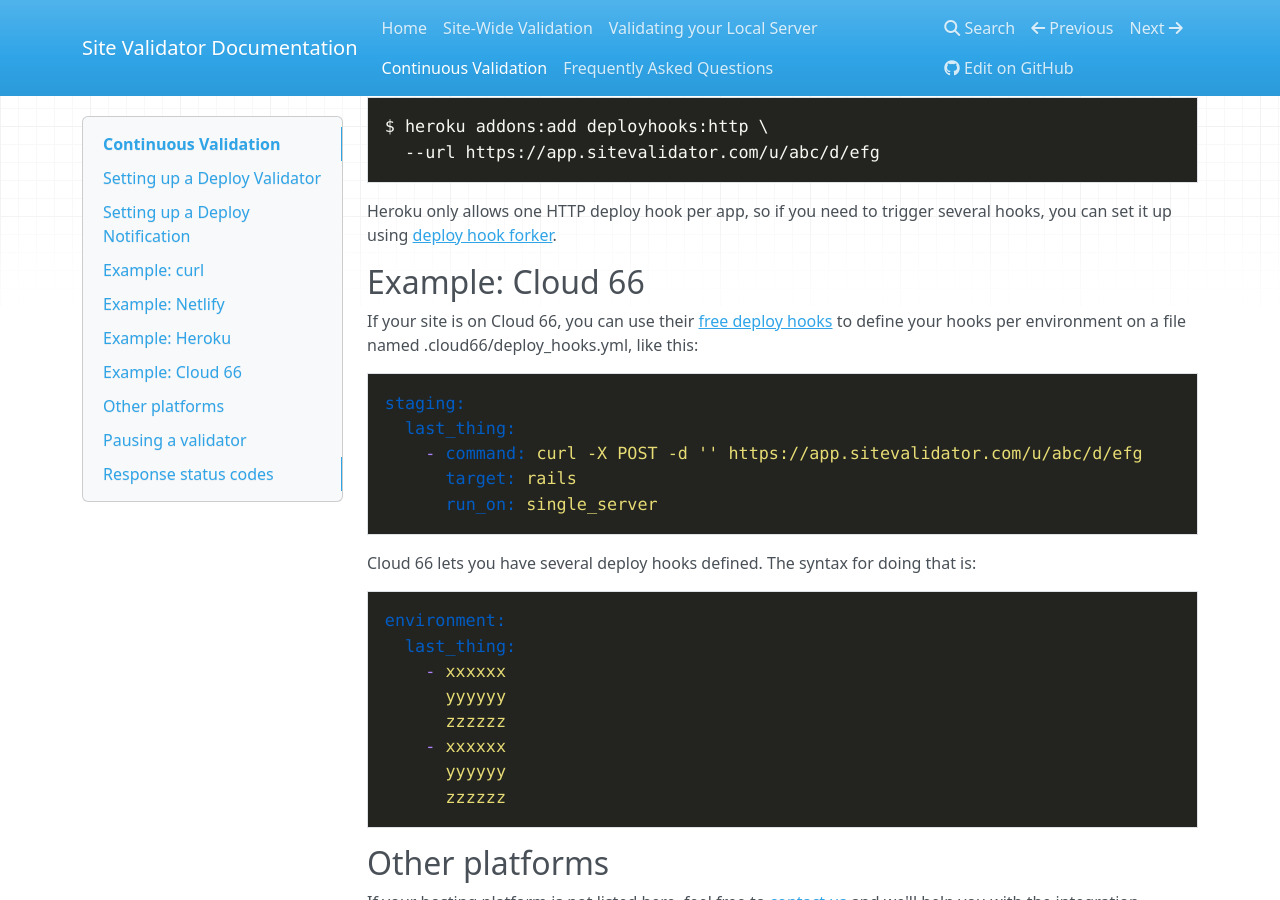
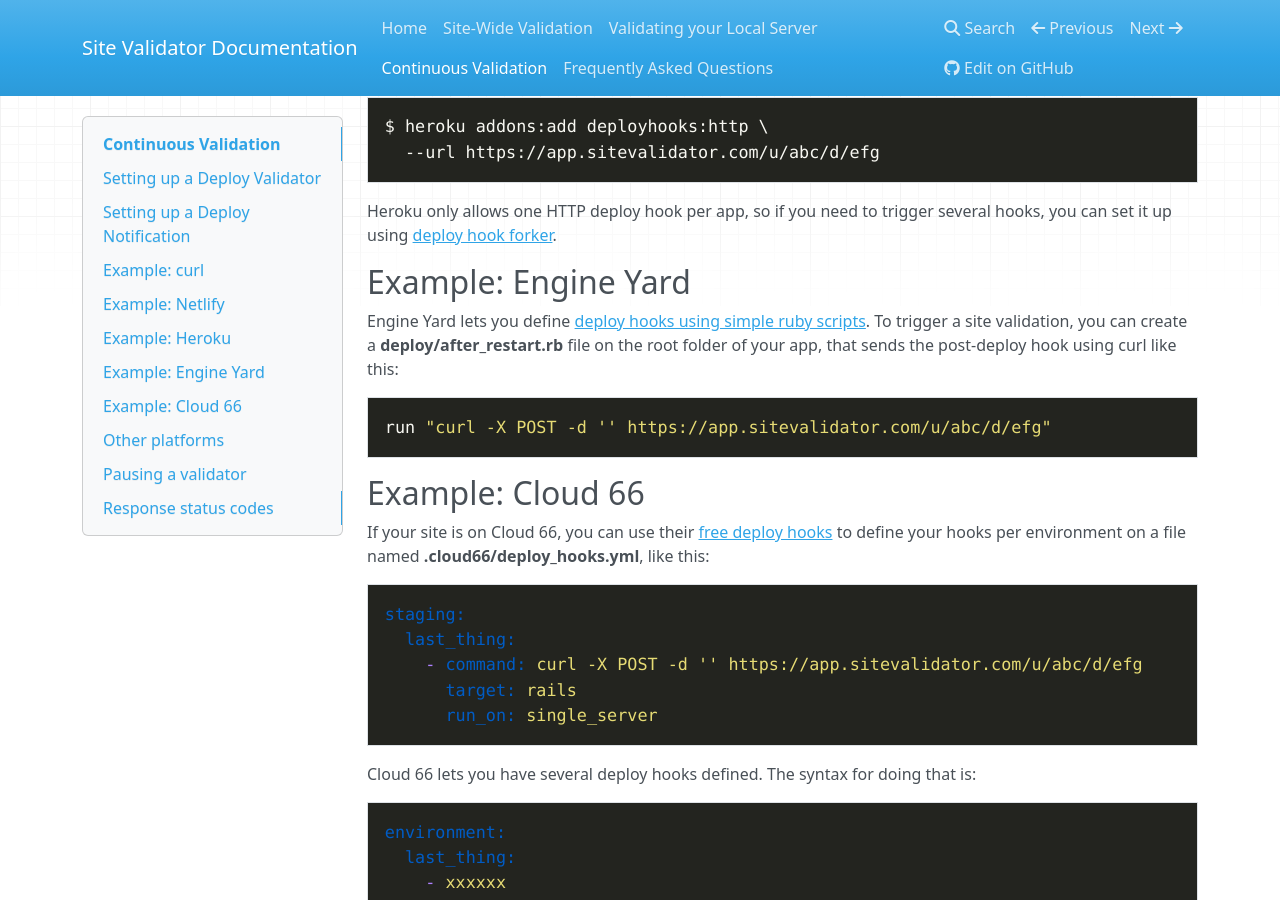
Before and after one commit to sitevalidator/docs.sitevalidator.com, an MkDocs documentation site: the page built from docs/continuous-validation.md, in a window 1280 px wide and 900 px high, scrolled down 2515 px. Built offline with MkDocs 1.6.1, drawn with Linux system fonts in a browser that asks for light colours; nearby versions of some CDN libraries; old or Windows-style settings are respelled for this version of MkDocs.

Commit message:
adds Engine Yard example

````diff
--- a/docs/continuous-validation.md
+++ b/docs/continuous-validation.md
@@ -47,9 +47,17 @@ $ heroku addons:add deployhooks:http \
 
 Heroku only allows one HTTP deploy hook per app, so if you need to trigger several hooks, you can set it up using [deploy hook forker](https://github.com/deadlyicon/deploy-hook-forker).
 
+## Example: Engine Yard
+
+Engine Yard lets you define [deploy hooks using simple ruby scripts](https://support.cloud.engineyard.com/entries/21016568-use-ruby-deploy-hooks). To trigger a site validation, you can create a **deploy/after_restart.rb** file on the root folder of your app, that sends the post-deploy hook using curl like this:
+
+```ruby
+run "curl -X POST -d '' https://app.sitevalidator.com/u/abc/d/efg"
+```
+
 ## Example: Cloud 66
 
-If your site is on Cloud 66, you can use their [free deploy hooks](http://help.cloud66.com/deployment/deploy-hooks) to define your hooks per environment on a file named .cloud66/deploy_hooks.yml, like this:
+If your site is on Cloud 66, you can use their [free deploy hooks](http://help.cloud66.com/deployment/deploy-hooks) to define your hooks per environment on a file named **.cloud66/deploy_hooks.yml**, like this:
 
 ```yml
 staging:
````
